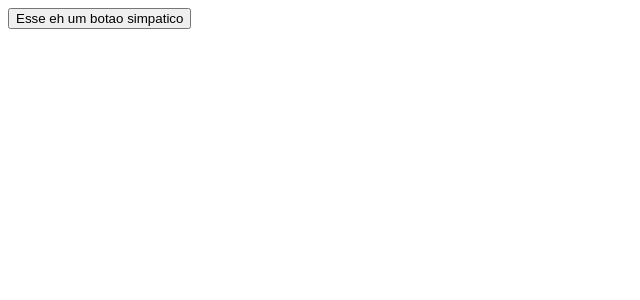
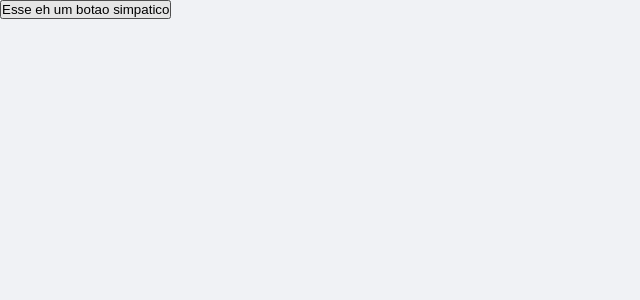
Before and after one commit to PatrickMoraisN/Ebytr-Challenge, a React (Create React App) app in the folder frontend/: page / in a window 1280 px wide. Shown: the top 300 px of the page, without its empty margins (0-640 px from the left). Built offline with nearby package versions, Linux system fonts and the light colour scheme.

Commit message:
create global style

```diff
--- a/frontend/package.json
+++ b/frontend/package.json
@@ -3,9 +3,11 @@
   "version": "0.1.0",
   "private": true,
   "dependencies": {
+    "axios": "^0.24.0",
     "react": "^17.0.2",
     "react-dom": "^17.0.2",
     "react-scripts": "4.0.3",
+    "styled-components": "^5.3.3",
     "typescript": "^4.4.4",
     "web-vitals": "^1.1.2"
   },
@@ -17,6 +19,7 @@
     "@types/node": "^12.20.36",
     "@types/react": "^17.0.34",
     "@types/react-dom": "^17.0.11",
+    "@types/styled-components": "^5.1.15",
     "@typescript-eslint/eslint-plugin": "^5.3.0",
     "@typescript-eslint/parser": "^5.3.0",
     "eslint": "^7.32.0",
--- a/frontend/src/App.tsx
+++ b/frontend/src/App.tsx
@@ -1,9 +1,12 @@
+import { CreateGlobalStyle } from './styles/global'
+
 function App() {
   return (
     <div className="App">
       <button type="button" className="testezin" disabled={false}>
         Esse eh um botao simpatico
       </button>
+      <CreateGlobalStyle />
     </div>
   );
 }
--- /dev/null
+++ b/frontend/src/styles/global.ts
@@ -0,0 +1,30 @@
+import { createGlobalStyle } from "styled-components";
+
+export const CreateGlobalStyle = createGlobalStyle`
+:root {
+  --background: #f0f2f5;
+  --red: #e52e4d;
+  --green: #33cc95;
+  --text-title: #141414;
+  --text-body: #141414;
+  --white: #fff;
+  --purple: #6633cc;
+}
+* {
+  margin: 0;
+  padding: 0;
+  box-sizing: border-box;
+}
+body {
+  background: var(--background);
+  -webkit-font-smoothing: antialiased; // fonte mais "limpa"
+}
+body, input, textarea, button {
+  font-family: Poppins, sans-serif;
+  font-weight: 400;
+}
+h1, h2, h3, h4, h5, h6, strong {
+  font-family: Poppins, sans-serif;
+  font-weight: 600;
+}
+`;
```
Also changed, not shown: 1 other file (tests, documents, lock files or other folders).
